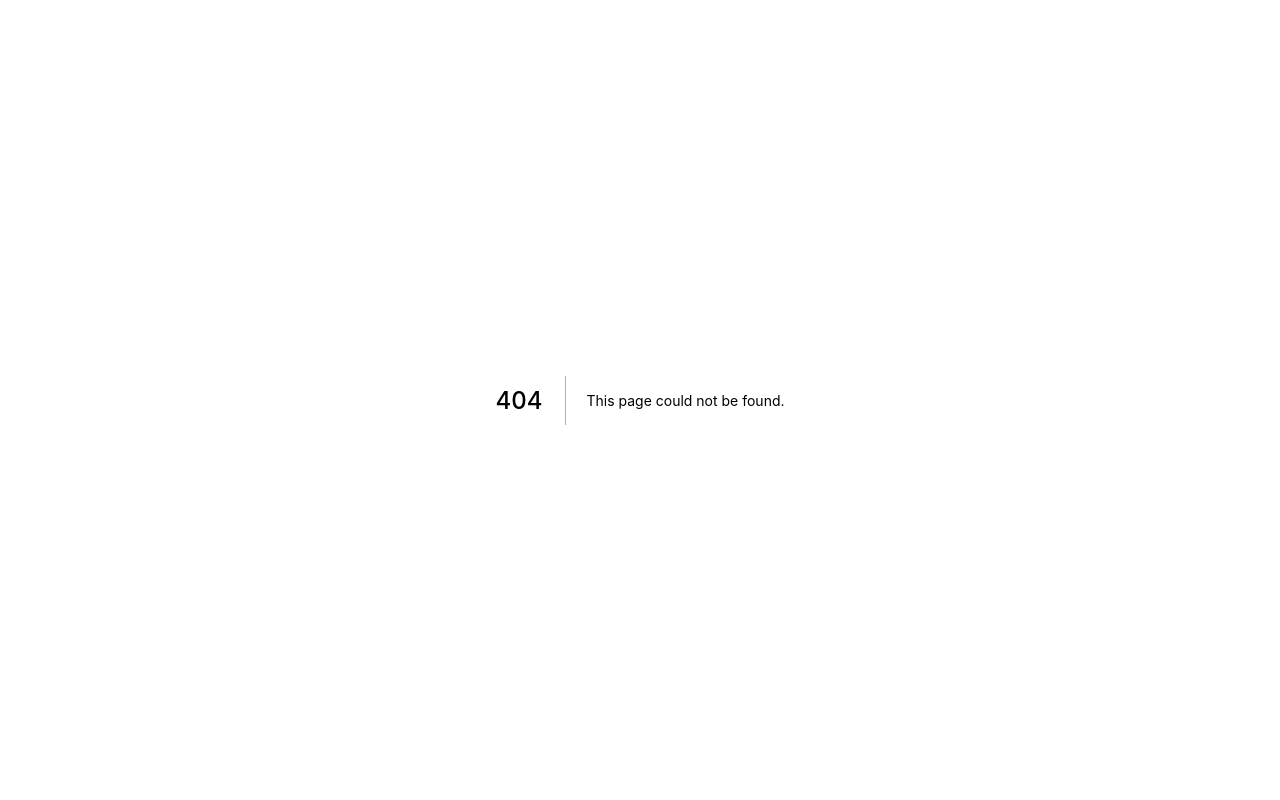
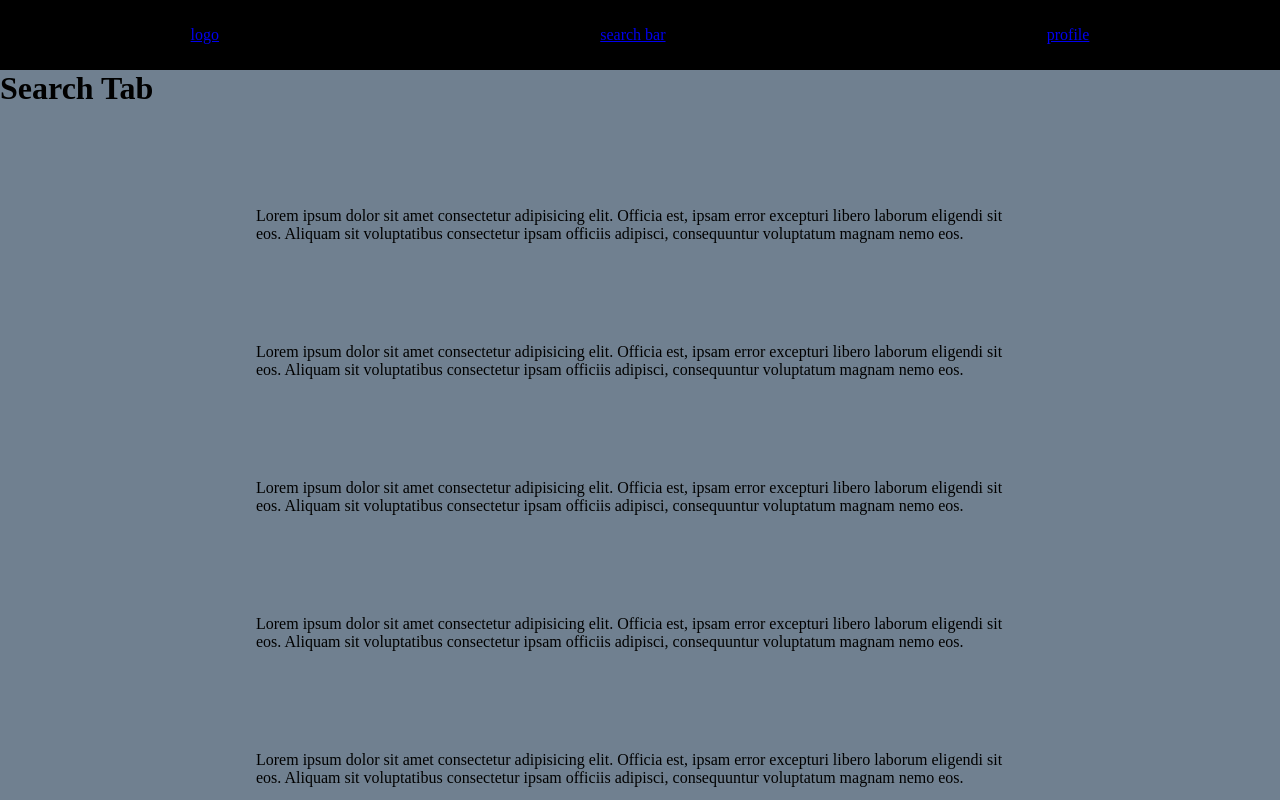
Before and after one commit to Silver0401/MementWeb, a Next.js app: page /search in a window 1280 px wide. Before the commit this address had no page. Built offline with nearby package versions, Linux system fonts and the light colour scheme.

Commit message:
testing more the body adress relation

```diff
--- a/components/nav.tsx
+++ b/components/nav.tsx
@@ -1,11 +1,12 @@
 import React from "react";
+import Link from "next/link";
 
 const nav = () => {
   return (
     <nav className="AppNav">
-      <li className="logo"></li>
-      <li className="searchBar"></li>
-      <li className="profile"></li>
+      <Link href="/">logo</Link>
+      <Link href="/search">search bar</Link>
+      <Link href="/profile">profile</Link>
     </nav>
   );
 };
--- /dev/null
+++ b/pages/search.tsx
@@ -0,0 +1,74 @@
+import React from "react";
+import Nav from "./../components/nav";
+
+const search: React.FC = () => {
+  return (
+    <div id="searchPage">
+      <Nav />
+
+      <h1>Search Tab</h1>
+      <p>
+        Lorem ipsum dolor sit amet consectetur adipisicing elit. Officia est,
+        ipsam error excepturi libero laborum eligendi sit eos. Aliquam sit
+        voluptatibus consectetur ipsam officiis adipisci, consequuntur
+        voluptatum magnam nemo eos.
+      </p>
+      <p>
+        Lorem ipsum dolor sit amet consectetur adipisicing elit. Officia est,
+        ipsam error excepturi libero laborum eligendi sit eos. Aliquam sit
+        voluptatibus consectetur ipsam officiis adipisci, consequuntur
+        voluptatum magnam nemo eos.
+      </p>
+      <p>
+        Lorem ipsum dolor sit amet consectetur adipisicing elit. Officia est,
+        ipsam error excepturi libero laborum eligendi sit eos. Aliquam sit
+        voluptatibus consectetur ipsam officiis adipisci, consequuntur
+        voluptatum magnam nemo eos.
+      </p>
+      <p>
+        Lorem ipsum dolor sit amet consectetur adipisicing elit. Officia est,
+        ipsam error excepturi libero laborum eligendi sit eos. Aliquam sit
+        voluptatibus consectetur ipsam officiis adipisci, consequuntur
+        voluptatum magnam nemo eos.
+      </p>
+      <p>
+        Lorem ipsum dolor sit amet consectetur adipisicing elit. Officia est,
+        ipsam error excepturi libero laborum eligendi sit eos. Aliquam sit
+        voluptatibus consectetur ipsam officiis adipisci, consequuntur
+        voluptatum magnam nemo eos.
+      </p>
+      <p>
+        Lorem ipsum dolor sit amet consectetur adipisicing elit. Officia est,
+        ipsam error excepturi libero laborum eligendi sit eos. Aliquam sit
+        voluptatibus consectetur ipsam officiis adipisci, consequuntur
+        voluptatum magnam nemo eos.
+      </p>
+      <p>
+        Lorem ipsum dolor sit amet consectetur adipisicing elit. Officia est,
+        ipsam error excepturi libero laborum eligendi sit eos. Aliquam sit
+        voluptatibus consectetur ipsam officiis adipisci, consequuntur
+        voluptatum magnam nemo eos.
+      </p>
+      <p>
+        Lorem ipsum dolor sit amet consectetur adipisicing elit. Officia est,
+        ipsam error excepturi libero laborum eligendi sit eos. Aliquam sit
+        voluptatibus consectetur ipsam officiis adipisci, consequuntur
+        voluptatum magnam nemo eos.
+      </p>
+      <p>
+        Lorem ipsum dolor sit amet consectetur adipisicing elit. Officia est,
+        ipsam error excepturi libero laborum eligendi sit eos. Aliquam sit
+        voluptatibus consectetur ipsam officiis adipisci, consequuntur
+        voluptatum magnam nemo eos.
+      </p>
+      <p>
+        Lorem ipsum dolor sit amet consectetur adipisicing elit. Officia est,
+        ipsam error excepturi libero laborum eligendi sit eos. Aliquam sit
+        voluptatibus consectetur ipsam officiis adipisci, consequuntur
+        voluptatum magnam nemo eos.
+      </p>
+    </div>
+  );
+};
+
+export default search;
--- a/styles/css/globals.css
+++ b/styles/css/globals.css
@@ -3,12 +3,17 @@
   padding: 0;
 }
 
+html {
+  position: absolute;
+  overflow: hidden;
+}
+
 body {
-  top: 0;
+  top: 70px;
   left: 0;
   position: absolute;
   width: 100vw;
-  height: 100vh;
+  height: calc(100vh - 70px);
   background-color: slategray;
   overflow-y: scroll;
 }
--- a/styles/css/home.css
+++ b/styles/css/home.css
@@ -1 +1 @@
-#HomePage{background-color:transparent}#HomePage p{margin:100px 20%}
+#HomePage,#searchPage{background-color:transparent}#HomePage .AppNav,#searchPage .AppNav{top:0;left:0;position:fixed;width:100%;height:70px;background-color:black;display:-webkit-box;display:-ms-flexbox;display:flex;-webkit-box-pack:center;-ms-flex-pack:center;justify-content:center;-webkit-box-align:center;-ms-flex-align:center;align-items:center;-webkit-box-orient:vertical;-webkit-box-direction:normal;-ms-flex-direction:column;flex-direction:column;flex-direction:row;-ms-flex-pack:distribute;justify-content:space-around}#HomePage .AppNav li,#searchPage .AppNav li{color:white}#HomePage .content,#searchPage .content{background-color:transparent}#HomePage .content p,#searchPage .content p{margin:100px 20%}#searchPage p{margin:100px 20%}
--- a/styles/scss/home.scss
+++ b/styles/scss/home.scss
@@ -1,6 +1,36 @@
-#HomePage {
+@import "./functions";
+
+#HomePage,
+#searchPage {
   background-color: transparent;
 
+  .AppNav {
+    top: 0;
+    left: 0;
+    position: fixed;
+    width: 100%;
+    height: 70px;
+    background-color: black;
+
+    @include alignCenter();
+    flex-direction: row;
+    justify-content: space-around;
+
+    li {
+      color: white;
+    }
+  }
+
+  .content {
+    background-color: transparent;
+
+    p {
+      margin: 100px 20%;
+    }
+  }
+}
+
+#searchPage {
   p {
     margin: 100px 20%;
   }
```
Also changed, not shown: pages/index.tsx (+78 -72 lines), styles/scss/_functions.scss (added, +39 -0 lines).
